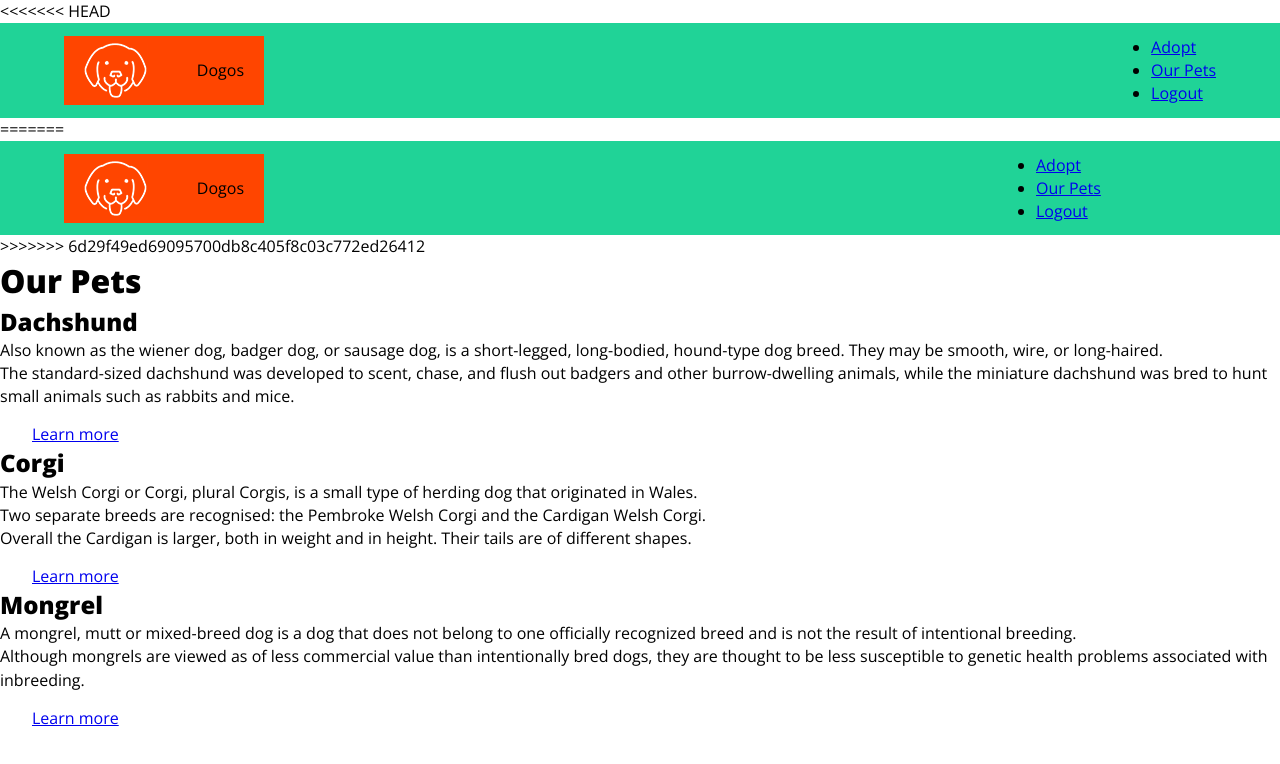
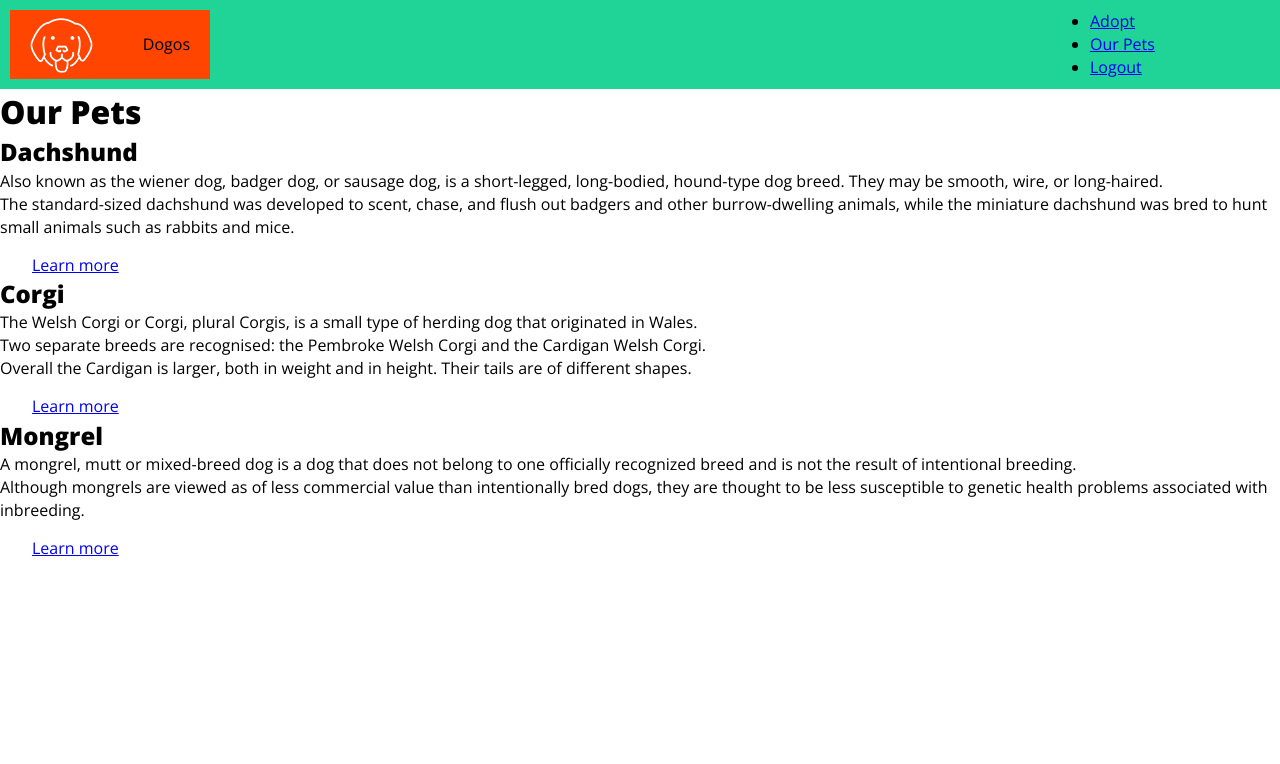
Before and after one commit to pedrocaroreis/desafio-magnet, a plain HTML site: page index.html in a window 1280 px wide. Drawn offline with nearby package versions, Linux system fonts and the light colour scheme.

```diff
--- a/index.html
+++ b/index.html
@@ -21,15 +21,6 @@
     <script src="site.js"></script>
   </head>
   <body>
-<<<<<<< HEAD
-    <header>
-      <div class="logo">
-        <img src="img/logo.png">
-        Dogos
-      </div>
-        {navlinks}
-    </header>
-=======
   	<header class="header">
   		<div class="logo">
     		<img src="img/logo.png">
@@ -39,7 +30,6 @@
     		{navlinks}
     	</div>
    	</header>
->>>>>>> 6d29f49ed69095700db8c405f8c03c772ed26412
     <h1>{title}</h1>
     {content1}
     <a href="#"><img src="img/paw.png">Learn more</a>
--- a/style.css
+++ b/style.css
@@ -36,27 +36,6 @@ html {
   line-height: 1.44;
 }
 
-<<<<<<< HEAD
-body {
-  background-color: var(--gray-2);
-}
-
-header {
-  display: flex;
-  justify-content: space-between;
-  padding: 1% 5% 1% 5%;
-  background-color: var(--secondary);
-}
-
-.logo {
-  display: flex;
-  align-items: center;
-}
-
-.links {
-  display: flex;
-}
-=======
 header {
 	padding: 10px;
 	background-color: var(--secondary);
@@ -79,5 +58,3 @@ header {
 	justify-content: space-between;
 	align-items: center;
 }
-
->>>>>>> 6d29f49ed69095700db8c405f8c03c772ed26412
```
